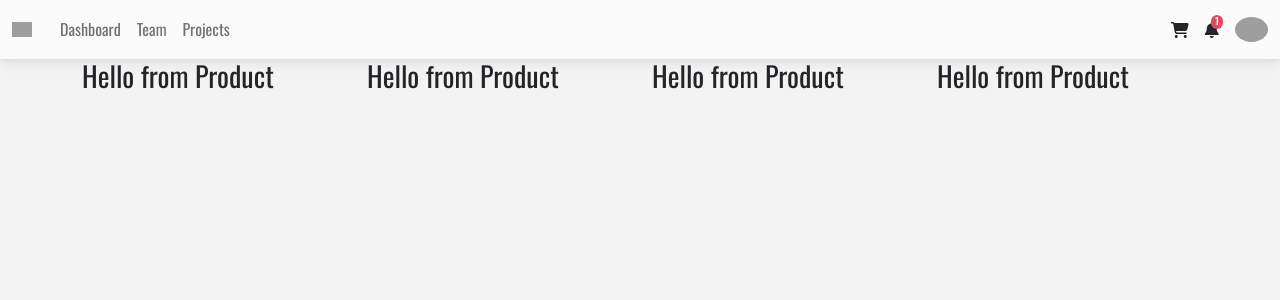
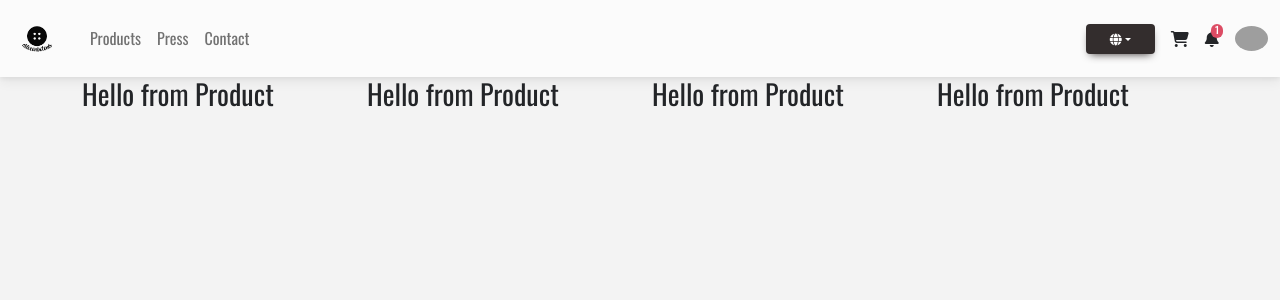
Before and after one commit to Abraomukas/botones-front, a React (Create React App) app in the folder back-botones/: page /products in a window 1280 px wide. Shown: the top 300 px of the page. Built offline with nearby package versions, Linux system fonts and the light colour scheme; grey boxes are pictures that could not be loaded; a web font is replaced by a local one.

Commit message:
feat: update navbar
Modify layout + Enhance content + Include language selector

```diff
--- a/back-botones/src/components/Navbar.js
+++ b/back-botones/src/components/Navbar.js
@@ -1,6 +1,18 @@
 import React from 'react';
+import { Link, useNavigate } from 'react-router-dom';
+
+const languages = [
+	{ name: 'English', country_code: 'us' },
+	{ name: 'Español', country_code: 'es' },
+	{ name: 'Deutsch', country_code: 'de' },
+	{ name: 'عربي', country_code: 'ae' },
+];
 
 export default function Navbar() {
+	const navigate = useNavigate();
+	//TODO Get current Language
+	const currentLanguageCode = 'gb';
+
 	return (
 		<nav className='navbar navbar-expand-lg navbar-light bg-light'>
 			{/* Wrapper */}
@@ -19,38 +31,83 @@ export default function Navbar() {
 
 				{/* Collapsible wrapper */}
 				<div className='collapse navbar-collapse' id='navbarSupportedContent'>
-					<a className='navbar-brand mt-2 mt-lg-0' href='#!'>
+					<Link className='navbar-brand mt-2 mt-lg-0' to='/'>
 						<img
-							src='https://mdbcdn.b-cdn.net/img/logo/mdb-transaprent-noshadows.webp'
-							// src='../../public/logo.ico'
-							height='15'
+							onClick={() => {
+								navigate('/');
+								window.scrollTo(0, 0);
+							}}
+							src='./logo192.png'
+							height='50'
 							alt='Dilo con Botones logo'
 							loading='lazy'
 						/>
-					</a>
+					</Link>
 
 					{/* Left links */}
 					<ul className='navbar-nav me-auto mb-2 mb-lg-0'>
 						<li className='nav-item'>
-							<a className='nav-link' href='#!'>
-								Dashboard
-							</a>
+							<Link className='nav-link' to='/products'>
+								Products
+							</Link>
 						</li>
 						<li className='nav-item'>
-							<a className='nav-link' href='#!'>
-								Team
-							</a>
+							<Link className='nav-link' to='#!'>
+								Press
+							</Link>
 						</li>
 						<li className='nav-item'>
-							<a className='nav-link' href='#!'>
-								Projects
-							</a>
+							<Link className='nav-link' to='#!'>
+								Contact
+							</Link>
 						</li>
 					</ul>
 				</div>
 
 				{/* Right elements */}
 				<div className='d-flex align-items-center'>
+					{/* Language selector */}
+					<div className='dropdown mx-3'>
+						<Link
+							className='dropdown-toggle d-flex align-items-center btn btn-dark'
+							id='dropdownMenuLanguage'
+							role='button'
+							data-mdb-toggle='dropdown'
+							aria-expanded='false'>
+							<i className='fas fa-thin fa-globe' />
+						</Link>
+						<ul
+							className='dropdown-menu'
+							aria-labelledby='dropdownMenuLanguage'>
+							{languages.map(({ name, country_code, index }) => {
+								return (
+									<li key={index}>
+										<button
+											key={index}
+											className='dropdown-item'
+											onClick={() => {
+												console.log(country_code);
+												window.location.reload();
+											}}
+											disabled={country_code === currentLanguageCode}>
+											<div dir={country_code !== 'ae' ? 'ltr' : 'rtl'}>
+												<span
+													key={index}
+													style={{
+														opacity:
+															country_code === currentLanguageCode ? 0.5 : 1,
+													}}
+													className={`fi fi-${country_code} mx-3`}
+												/>
+												{name}
+											</div>
+										</button>
+									</li>
+								);
+							})}
+						</ul>
+					</div>
+
 					{/* Shopping cart */}
 					<a className='text-reset me-3' href='#!'>
 						<i className='fas fa-shopping-cart' />
```
